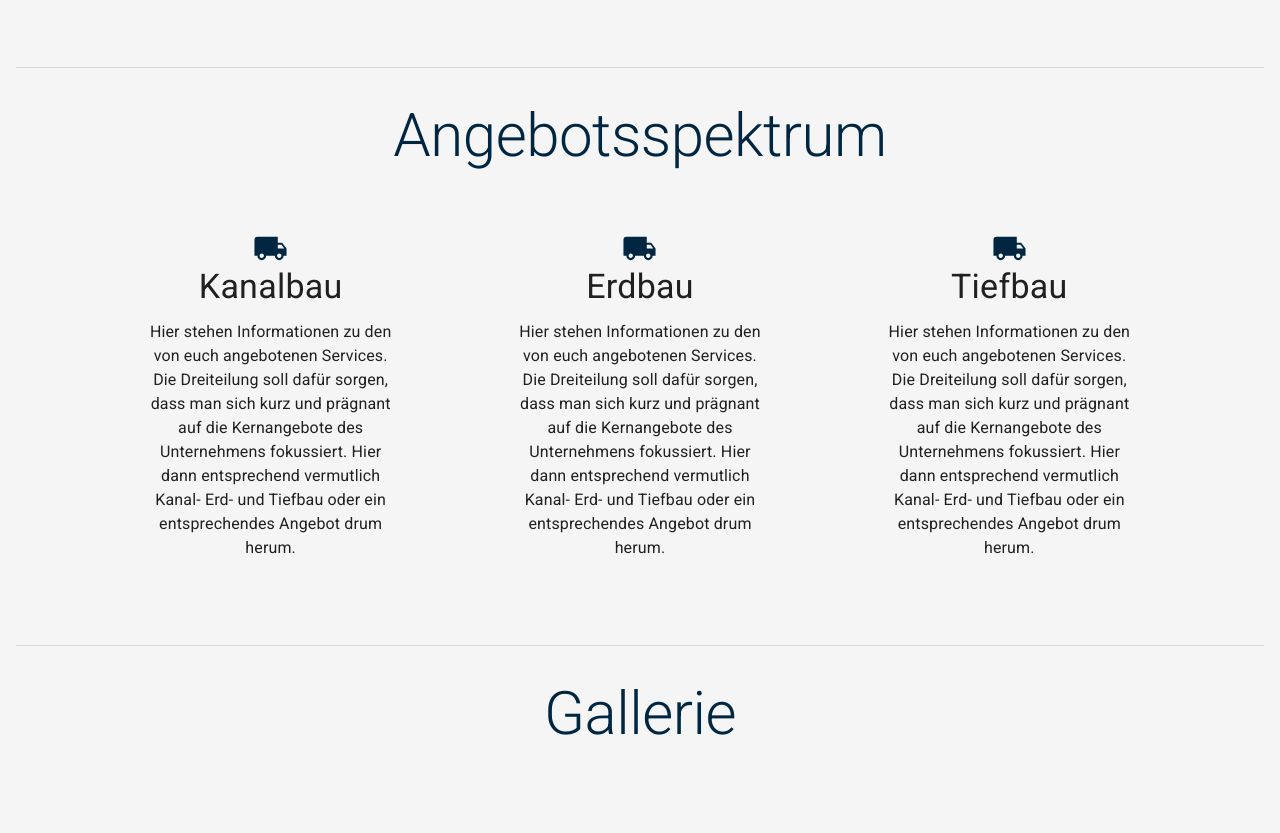
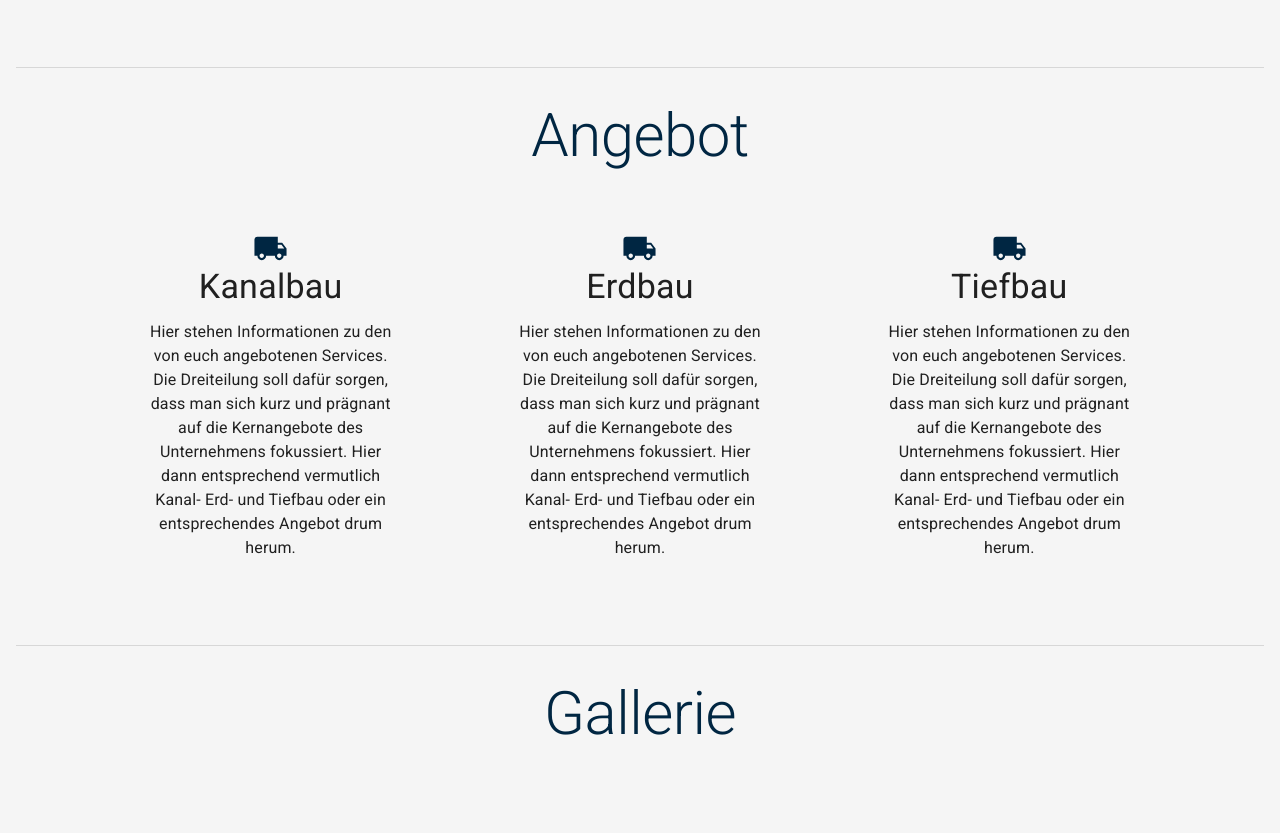
Before and after one commit to MircoSteyer/ket-typescript, a React (Create React App) app: page / in a window 1280 px wide. Shown: the part 1185-2018 px from the top of the page. Built offline with nearby package versions, Linux system fonts and the light colour scheme; grey boxes are pictures that could not be loaded.

Commit message:
angebotsspektrum -> angebot

```diff
--- a/src/Components/CompanyFeatures.tsx
+++ b/src/Components/CompanyFeatures.tsx
@@ -36,7 +36,7 @@ const CompanyFeatures = () => {
     return (
         <>
             <div className={classes.root}>
-                <ComponentHeader title={"Angebotsspektrum"}/>
+                <ComponentHeader title={"Angebot"}/>
                 <Grid container justify={"center"}>
                     <Grid container xs={12} sm={6} md={4} justify={"space-evenly"}>
                         <Grid item className={classes.box}>
```
Also changed, not shown: 1 other file (tests, documents, lock files or other folders).
